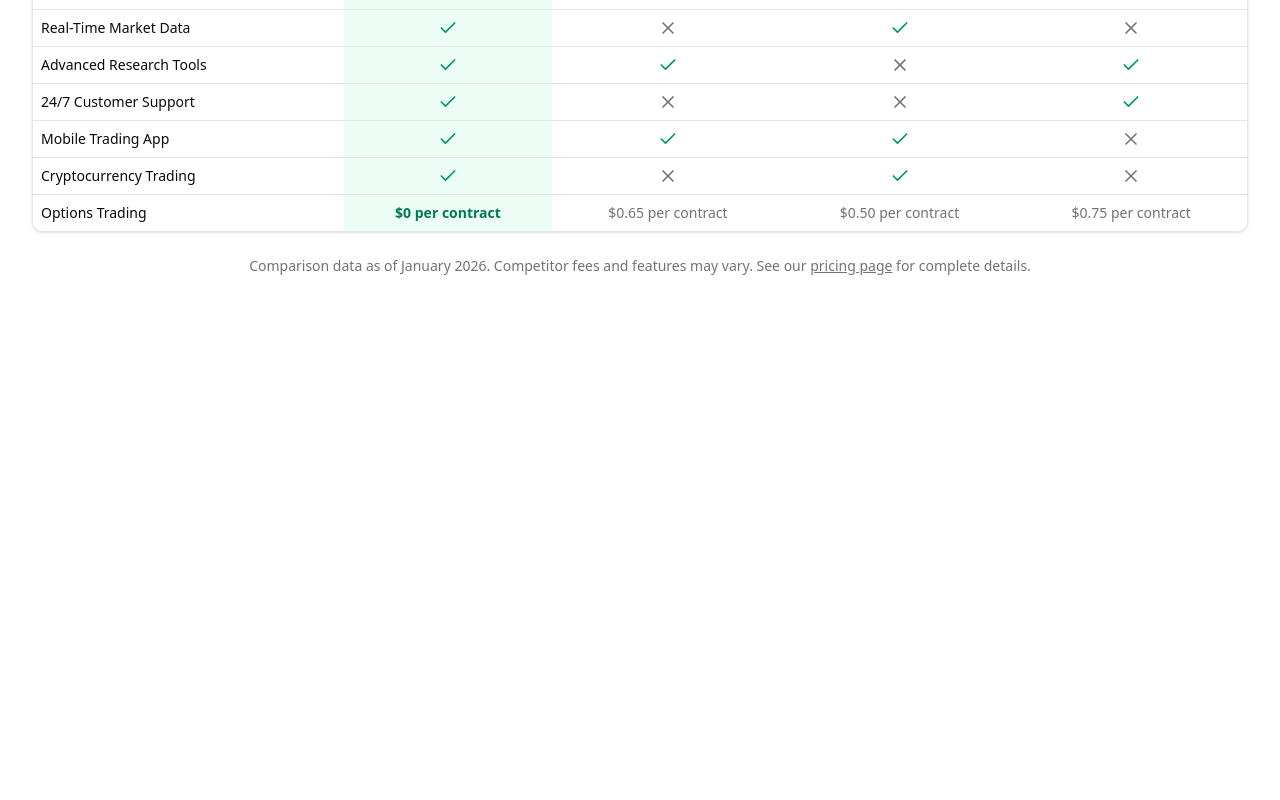
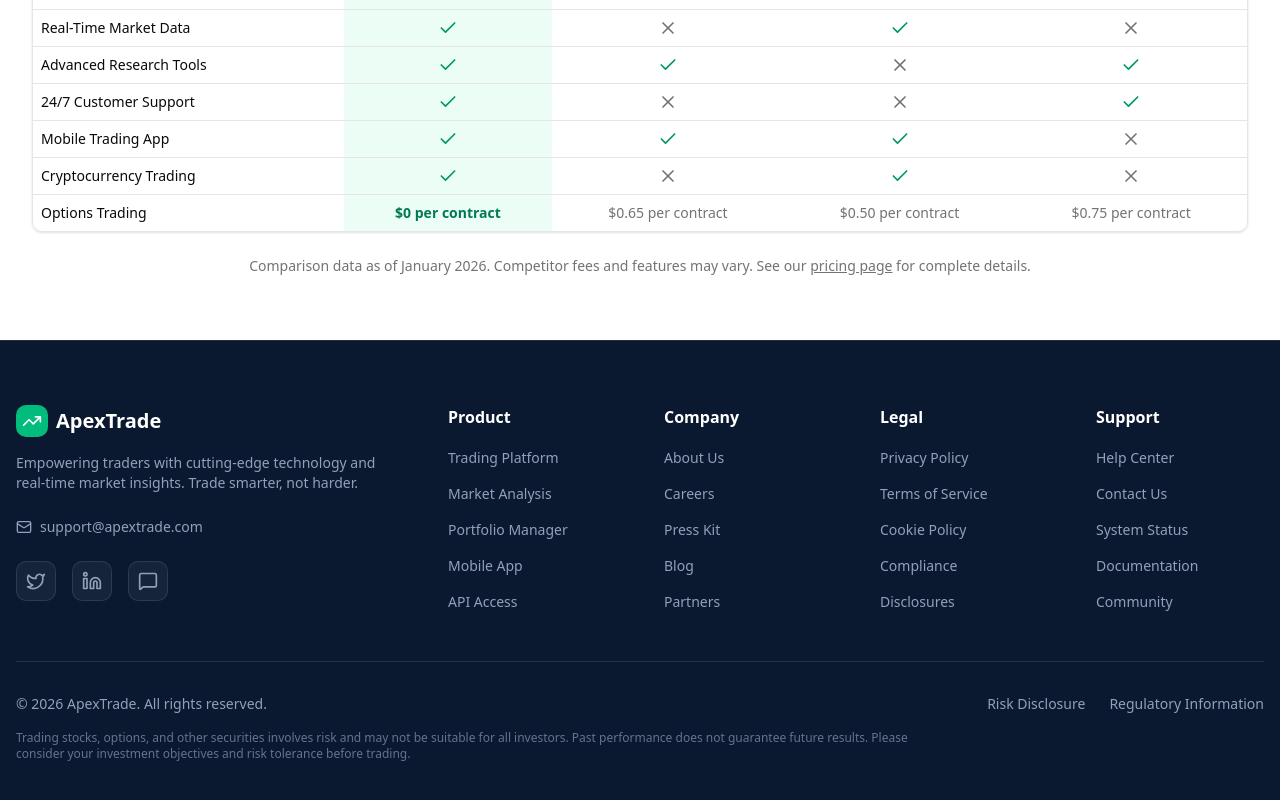
Before and after one commit to VibeStackCodes-Generated/vibe-generated-566270d7-059f372f, a React (Vite) app: page / in a window 1280 px wide. Shown: the part 1970-2770 px from the top of the page. Before the commit the page ends 2310 px from the top, so only its background shows below. Built offline with nearby package versions, Linux system fonts and the light colour scheme.

Commit message:
feat: Build footer with company links and social ic

```diff
--- a/src/App.tsx
+++ b/src/App.tsx
@@ -5,6 +5,7 @@ import { Hero } from '@/components/hero'
 import { Features } from '@/components/features'
 import { TrustedBy } from '@/components/trusted-by'
 import { FeeComparison } from '@/components/fee-comparison'
+import { Footer } from '@/components/footer'
 
 function App() {
   return (
@@ -14,6 +15,7 @@ function App() {
       <Features />
       <TrustedBy />
       <FeeComparison />
+      <Footer />
       <Toaster position="bottom-right" />
       <VibeStackBadge />
     </div>
--- /dev/null
+++ b/src/components/footer.tsx
@@ -0,0 +1,186 @@
+import { TrendingUp, Twitter, Linkedin, MessageSquare, Mail } from 'lucide-react'
+
+const footerLinks = {
+  product: [
+    { label: 'Trading Platform', href: '#platform' },
+    { label: 'Market Analysis', href: '#analysis' },
+    { label: 'Portfolio Manager', href: '#portfolio' },
+    { label: 'Mobile App', href: '#mobile' },
+    { label: 'API Access', href: '#api' },
+  ],
+  company: [
+    { label: 'About Us', href: '#about' },
+    { label: 'Careers', href: '#careers' },
+    { label: 'Press Kit', href: '#press' },
+    { label: 'Blog', href: '#blog' },
+    { label: 'Partners', href: '#partners' },
+  ],
+  legal: [
+    { label: 'Privacy Policy', href: '#privacy' },
+    { label: 'Terms of Service', href: '#terms' },
+    { label: 'Cookie Policy', href: '#cookies' },
+    { label: 'Compliance', href: '#compliance' },
+    { label: 'Disclosures', href: '#disclosures' },
+  ],
+  support: [
+    { label: 'Help Center', href: '#help' },
+    { label: 'Contact Us', href: '#contact' },
+    { label: 'System Status', href: '#status' },
+    { label: 'Documentation', href: '#docs' },
+    { label: 'Community', href: '#community' },
+  ],
+}
+
+const socialLinks = [
+  { icon: Twitter, href: '#twitter', label: 'Twitter' },
+  { icon: Linkedin, href: '#linkedin', label: 'LinkedIn' },
+  { icon: MessageSquare, href: '#discord', label: 'Discord' },
+]
+
+export function Footer() {
+  const currentYear = new Date().getFullYear()
+
+  return (
+    <footer className="bg-[#0A192F] border-t border-white/10">
+      <div className="container mx-auto px-4 py-12 lg:py-16">
+        {/* Main Footer Content */}
+        <div className="grid grid-cols-1 md:grid-cols-2 lg:grid-cols-6 gap-8 lg:gap-12">
+          {/* Company Info - Takes 2 columns on large screens */}
+          <div className="lg:col-span-2">
+            {/* Logo */}
+            <div className="flex items-center gap-2 mb-4">
+              <div className="w-8 h-8 bg-emerald-500 rounded-lg flex items-center justify-center">
+                <TrendingUp className="w-5 h-5 text-white" />
+              </div>
+              <span className="text-xl font-bold text-white">ApexTrade</span>
+            </div>
+
+            {/* Description */}
+            <p className="text-slate-400 text-sm mb-6 max-w-sm">
+              Empowering traders with cutting-edge technology and real-time market insights. Trade smarter, not harder.
+            </p>
+
+            {/* Contact Info */}
+            <div className="space-y-2">
+              <div className="flex items-center gap-2 text-slate-400 text-sm">
+                <Mail className="w-4 h-4" />
+                <a
+                  href="mailto:support@apextrade.com"
+                  className="hover:text-emerald-500 transition-colors"
+                >
+                  support@apextrade.com
+                </a>
+              </div>
+            </div>
+
+            {/* Social Links */}
+            <div className="flex items-center gap-4 mt-6">
+              {socialLinks.map((social) => (
+                <a
+                  key={social.label}
+                  href={social.href}
+                  aria-label={social.label}
+                  className="w-10 h-10 rounded-lg bg-white/5 hover:bg-emerald-500/10 border border-white/10 hover:border-emerald-500/50 flex items-center justify-center text-slate-400 hover:text-emerald-500 transition-all"
+                >
+                  <social.icon className="w-5 h-5" />
+                </a>
+              ))}
+            </div>
+          </div>
+
+          {/* Product Links */}
+          <div>
+            <h3 className="text-white font-semibold mb-4">Product</h3>
+            <ul className="space-y-3">
+              {footerLinks.product.map((link) => (
+                <li key={link.href}>
+                  <a
+                    href={link.href}
+                    className="text-slate-400 text-sm hover:text-emerald-500 transition-colors"
+                  >
+                    {link.label}
+                  </a>
+                </li>
+              ))}
+            </ul>
+          </div>
+
+          {/* Company Links */}
+          <div>
+            <h3 className="text-white font-semibold mb-4">Company</h3>
+            <ul className="space-y-3">
+              {footerLinks.company.map((link) => (
+                <li key={link.href}>
+                  <a
+                    href={link.href}
+                    className="text-slate-400 text-sm hover:text-emerald-500 transition-colors"
+                  >
+                    {link.label}
+                  </a>
+                </li>
+              ))}
+            </ul>
+          </div>
+
+          {/* Legal Links */}
+          <div>
+            <h3 className="text-white font-semibold mb-4">Legal</h3>
+            <ul className="space-y-3">
+              {footerLinks.legal.map((link) => (
+                <li key={link.href}>
+                  <a
+                    href={link.href}
+                    className="text-slate-400 text-sm hover:text-emerald-500 transition-colors"
+                  >
+                    {link.label}
+                  </a>
+                </li>
+              ))}
+            </ul>
+          </div>
+
+          {/* Support Links */}
+          <div>
+            <h3 className="text-white font-semibold mb-4">Support</h3>
+            <ul className="space-y-3">
+              {footerLinks.support.map((link) => (
+                <li key={link.href}>
+                  <a
+                    href={link.href}
+                    className="text-slate-400 text-sm hover:text-emerald-500 transition-colors"
+                  >
+                    {link.label}
+                  </a>
+                </li>
+              ))}
+            </ul>
+          </div>
+        </div>
+
+        {/* Bottom Bar */}
+        <div className="mt-12 pt-8 border-t border-white/10">
+          <div className="flex flex-col md:flex-row justify-between items-center gap-4">
+            <p className="text-slate-400 text-sm text-center md:text-left">
+              &copy; {currentYear} ApexTrade. All rights reserved.
+            </p>
+
+            <div className="flex items-center gap-6 text-slate-400 text-sm">
+              <a href="#risk-disclosure" className="hover:text-emerald-500 transition-colors">
+                Risk Disclosure
+              </a>
+              <a href="#regulatory" className="hover:text-emerald-500 transition-colors">
+                Regulatory Information
+              </a>
+            </div>
+          </div>
+
+          {/* Disclaimer */}
+          <p className="text-slate-500 text-xs mt-4 max-w-4xl">
+            Trading stocks, options, and other securities involves risk and may not be suitable for all investors.
+            Past performance does not guarantee future results. Please consider your investment objectives and risk tolerance before trading.
+          </p>
+        </div>
+      </div>
+    </footer>
+  )
+}
```
